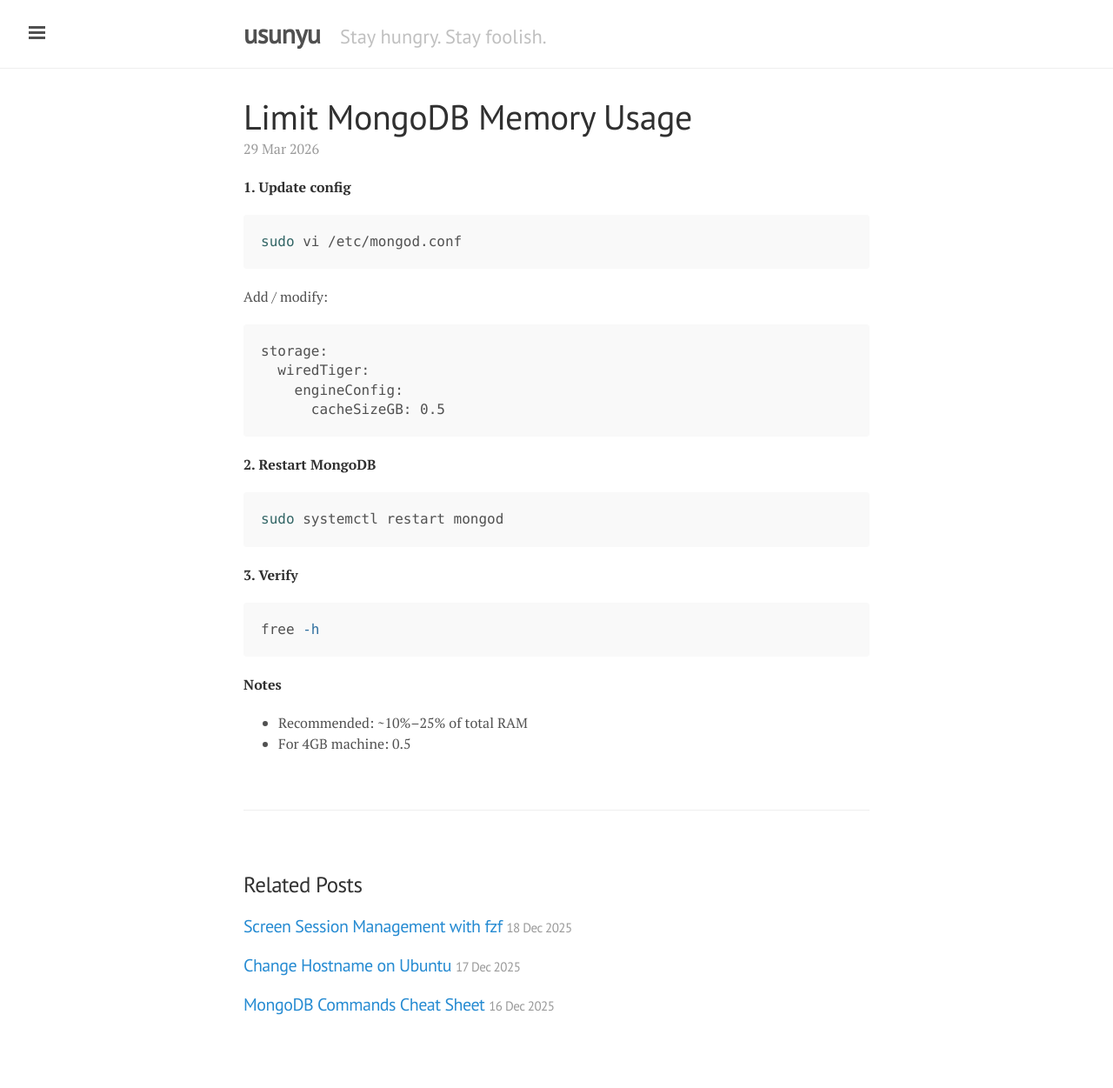
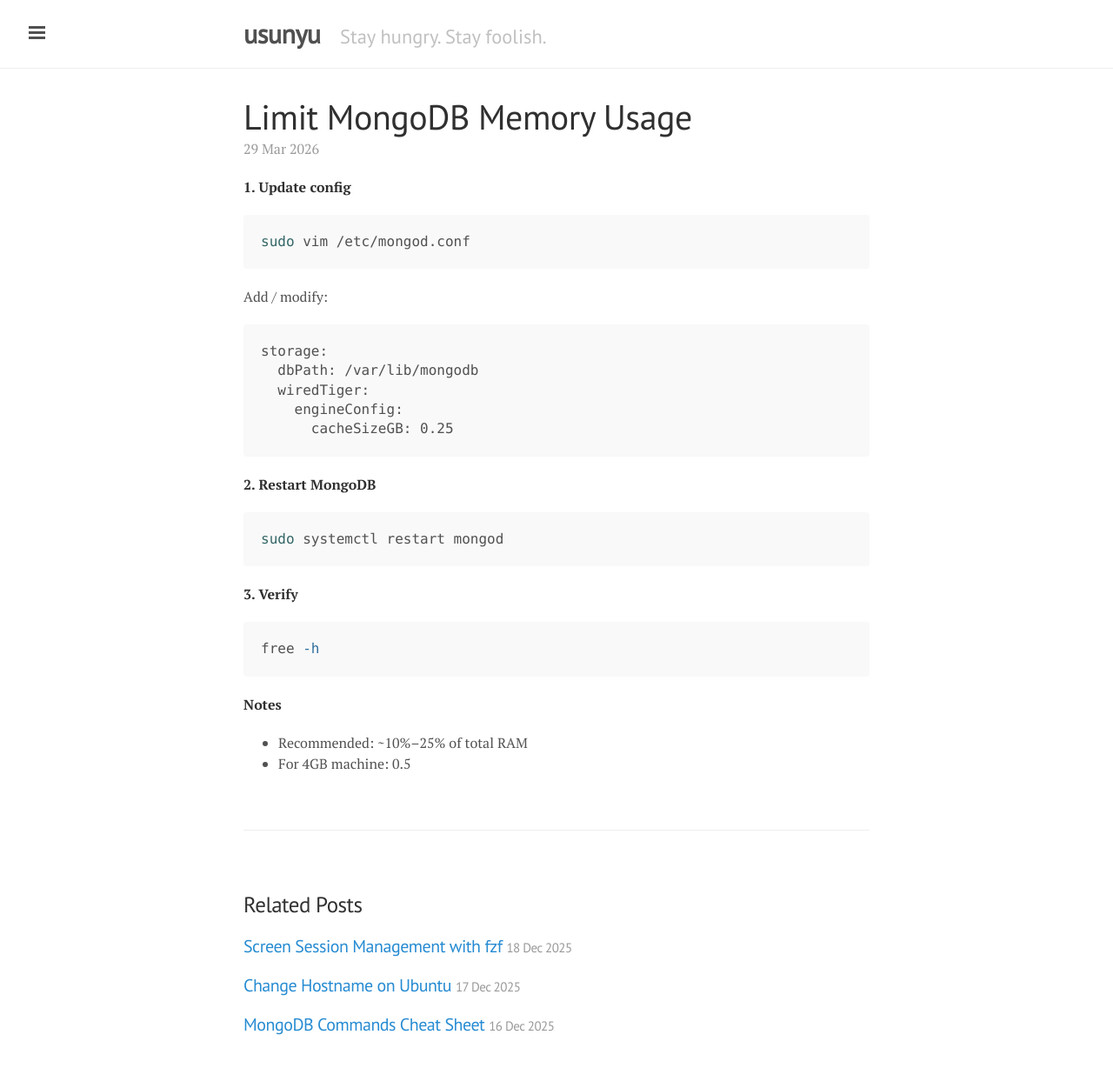
Before and after one commit to usunyu/usunyu.github.io, a Jekyll site: the page built from note/_posts/2026-03-29-limit-mongodb-memory-ubuntu.md, in a window 1280 px wide. Shown: the whole page at 87% size. Built offline with Jekyll 4.4.1, drawn with Linux system fonts in a browser that asks for light colours; before the commit the page ends 1228 px from its top, so only the background shows below that.

Commit message:
[update] Limit MongoDB Memory Usage

````diff
--- a/note/_posts/2026-03-29-limit-mongodb-memory-ubuntu.md
+++ b/note/_posts/2026-03-29-limit-mongodb-memory-ubuntu.md
@@ -5,15 +5,16 @@ title: Limit MongoDB Memory Usage
 
 **1. Update config**
 ```bash
-sudo vi /etc/mongod.conf
+sudo vim /etc/mongod.conf
 ```
 
 Add / modify:
 ```bash
 storage:
+  dbPath: /var/lib/mongodb
   wiredTiger:
     engineConfig:
-      cacheSizeGB: 0.5
+      cacheSizeGB: 0.25
 ```
 
 **2. Restart MongoDB**
````
